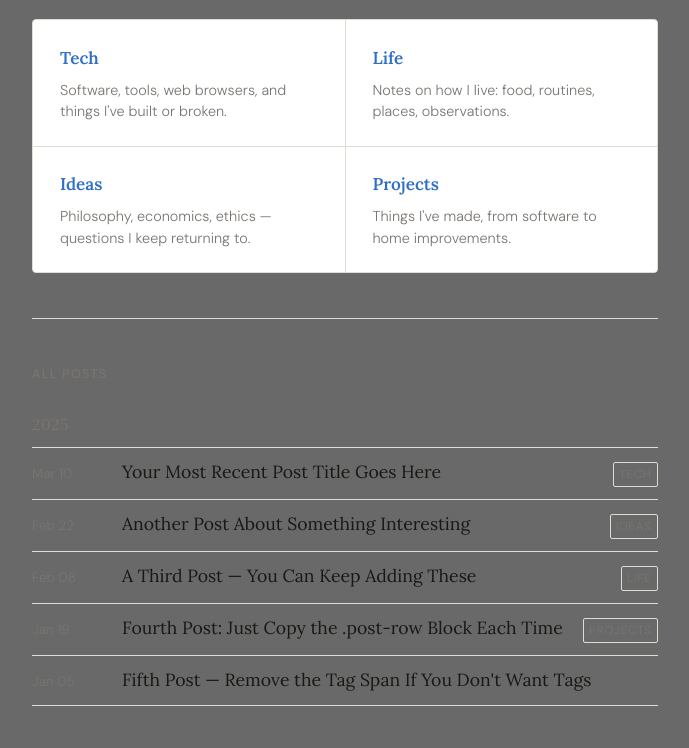
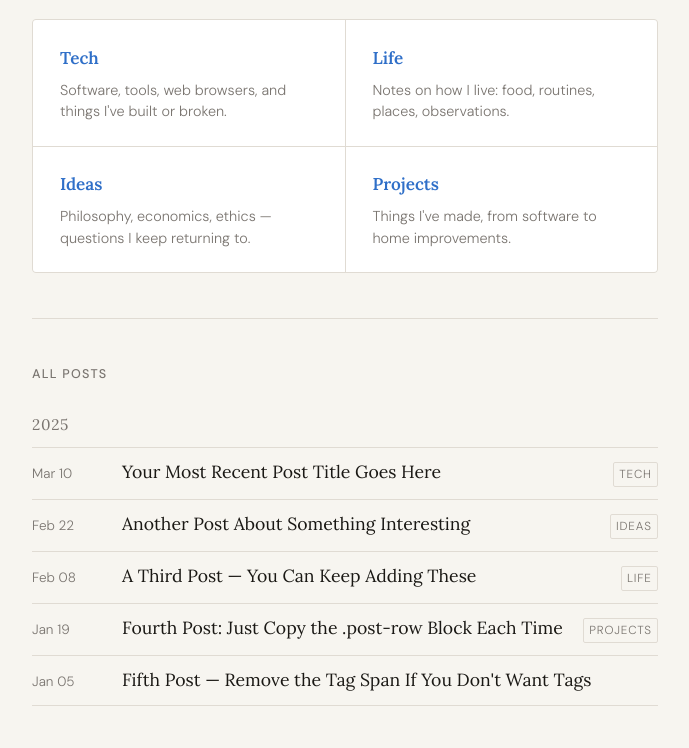
Before and after one commit to riothomas234/blog, a plain HTML site: page index.html in a window 1280 px wide. Shown: the part 479-1227 px from the top of the page, without its empty margins (295-984 px from the left). Drawn offline with Linux system fonts and the light colour scheme.

Commit message:
Change background color variable to light color

```diff
--- a/index.html
+++ b/index.html
@@ -11,7 +11,7 @@
   <style>
     /* ── TOKENS ─────────────────────────────────────────── */
     :root {
-      --bg:        #696969;
+      --bg:        #f7f5f0;
       --surface:   #ffffff;
       --ink:       #1a1814;
       --muted:     #7a7570;
```
